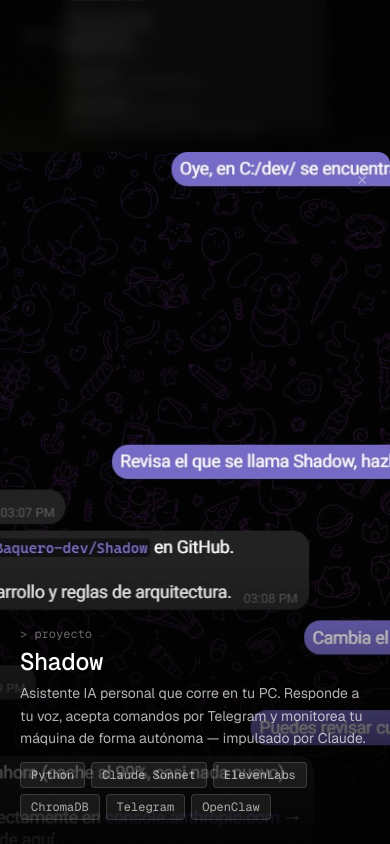
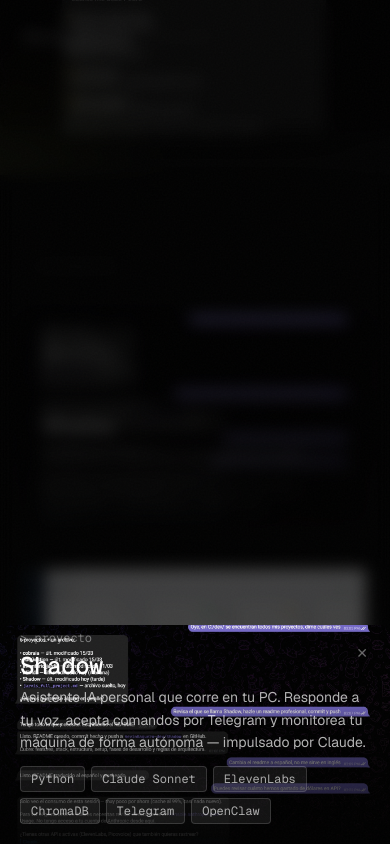
Before and after one commit to KevinBaquero-dev/SckrusH, a Next.js app: page / in a window 390 px wide. Both pictures are taken after a click on the element 195 px from the left and 2875 px from the top of the page. Shown: the part 2453-3297 px from the top of the page. Built offline with nearby package versions, Linux system fonts and the light colour scheme.

Commit message:
fix: mobile modal as proper panel with blur bg and 16:9 image

```diff
--- a/components/sections/Projects.tsx
+++ b/components/sections/Projects.tsx
@@ -52,17 +52,12 @@
         animate={{ y: 0 }}
         exit={{ y: '100%' }}
         transition={{ duration: 0.35, ease: [0.16, 1, 0.3, 1] as const }}
-        onClick={e => e.stopPropagation()}
+        onClick={e => { e.stopPropagation(); setTextVisible(v => !v) }}
         className="relative w-full rounded-t-[var(--radius-lg)] overflow-hidden md:hidden"
-        style={{ maxHeight: '82vh' }}
+        style={{ background: 'rgba(0,0,0,0.70)', backdropFilter: 'blur(16px)' }}
       >
-        {/* Scrollable image — fills more than the panel so there's room to scroll */}
-        <div
-          className="overflow-y-auto overscroll-contain"
-          style={{ maxHeight: '82vh' }}
-          onClick={() => setTextVisible(v => !v)}
-        >
-          <div className="relative w-full" style={{ height: '100svh' }}>
+        {/* Image 16:9 */}
+        <div className="relative w-full aspect-video">
           {project.image ? (
             <Image
               src={project.image}
@@ -78,10 +73,8 @@
               style={{ background: `linear-gradient(135deg, var(--surface-2) 0%, ${project.accent}18 100%)` }}
             />
           )}
-          </div>
-        </div>
 
-        {/* Text — sits outside scroll, always visible at bottom */}
+          {/* Text gradient over image */}
           <AnimatePresence>
             {textVisible && (
               <motion.div
@@ -90,13 +83,13 @@
                 animate={{ opacity: 1 }}
                 exit={{ opacity: 0 }}
                 transition={{ duration: 0.25 }}
-              className="absolute bottom-0 left-0 right-0 pointer-events-none"
+                className="absolute inset-0 pointer-events-none"
               >
                 <div
                   className="absolute inset-0"
-                style={{ background: 'linear-gradient(to top, rgba(0,0,0,0.93) 0%, rgba(0,0,0,0.60) 40%, transparent 100%)' }}
+                  style={{ background: 'linear-gradient(to top, rgba(0,0,0,0.93) 0%, rgba(0,0,0,0.55) 40%, transparent 70%)' }}
                 />
-              <div className="relative px-5 pb-6 pt-16 flex flex-col gap-2">
+                <div className="absolute bottom-0 left-0 right-0 px-5 pb-5 flex flex-col gap-2">
                   <p className="font-mono text-xs text-white/40">{'> proyecto'}</p>
                   <h2 className="font-mono text-2xl tracking-tight leading-none text-white">{project.name}</h2>
                   <p className="font-sans text-sm leading-relaxed text-white/70">{project.description}</p>
@@ -115,6 +108,7 @@
               </motion.div>
             )}
           </AnimatePresence>
+        </div>
 
         {/* Close button */}
         <button
```
Lines whose indentation alone changed are shown as unchanged.
